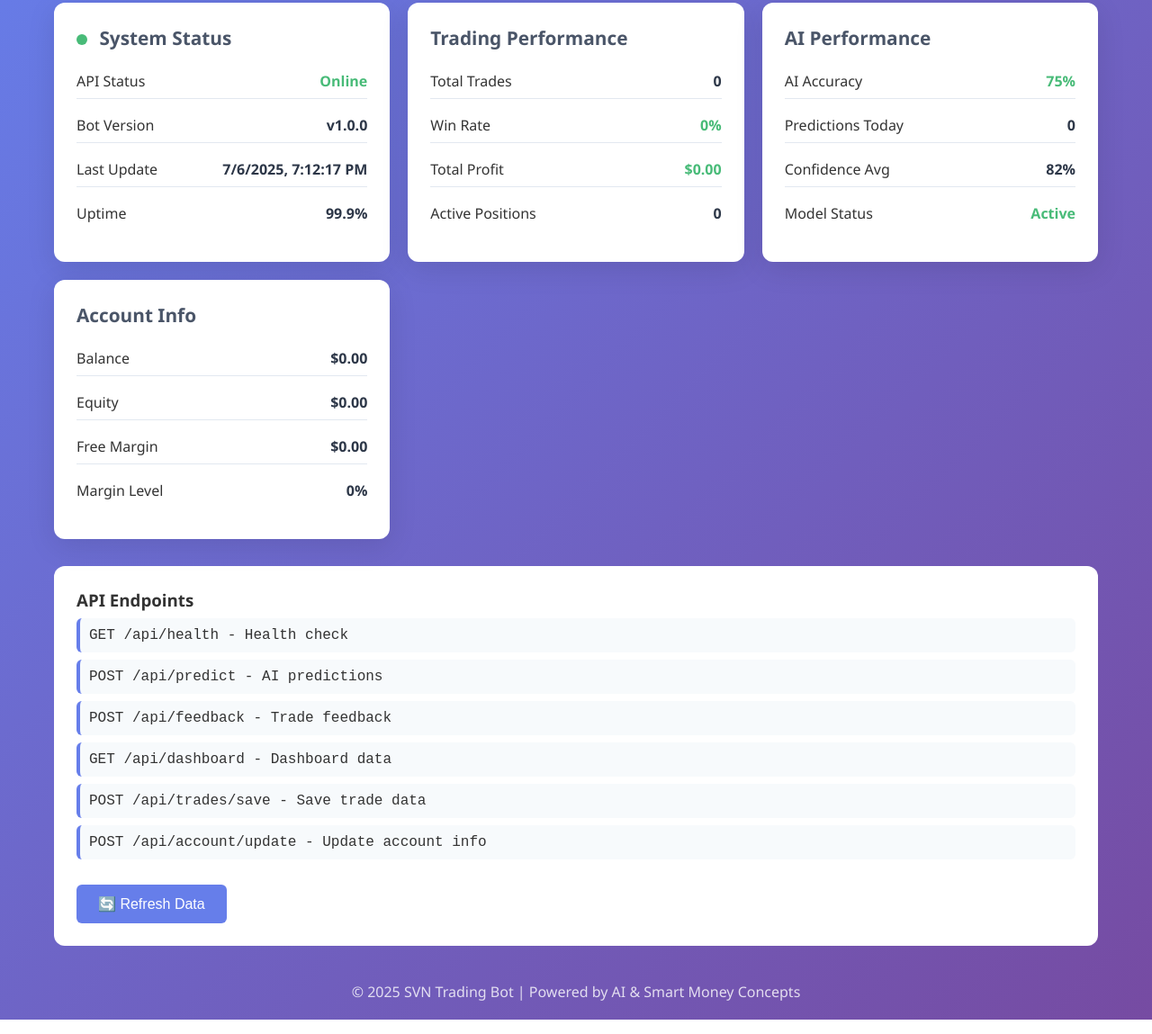
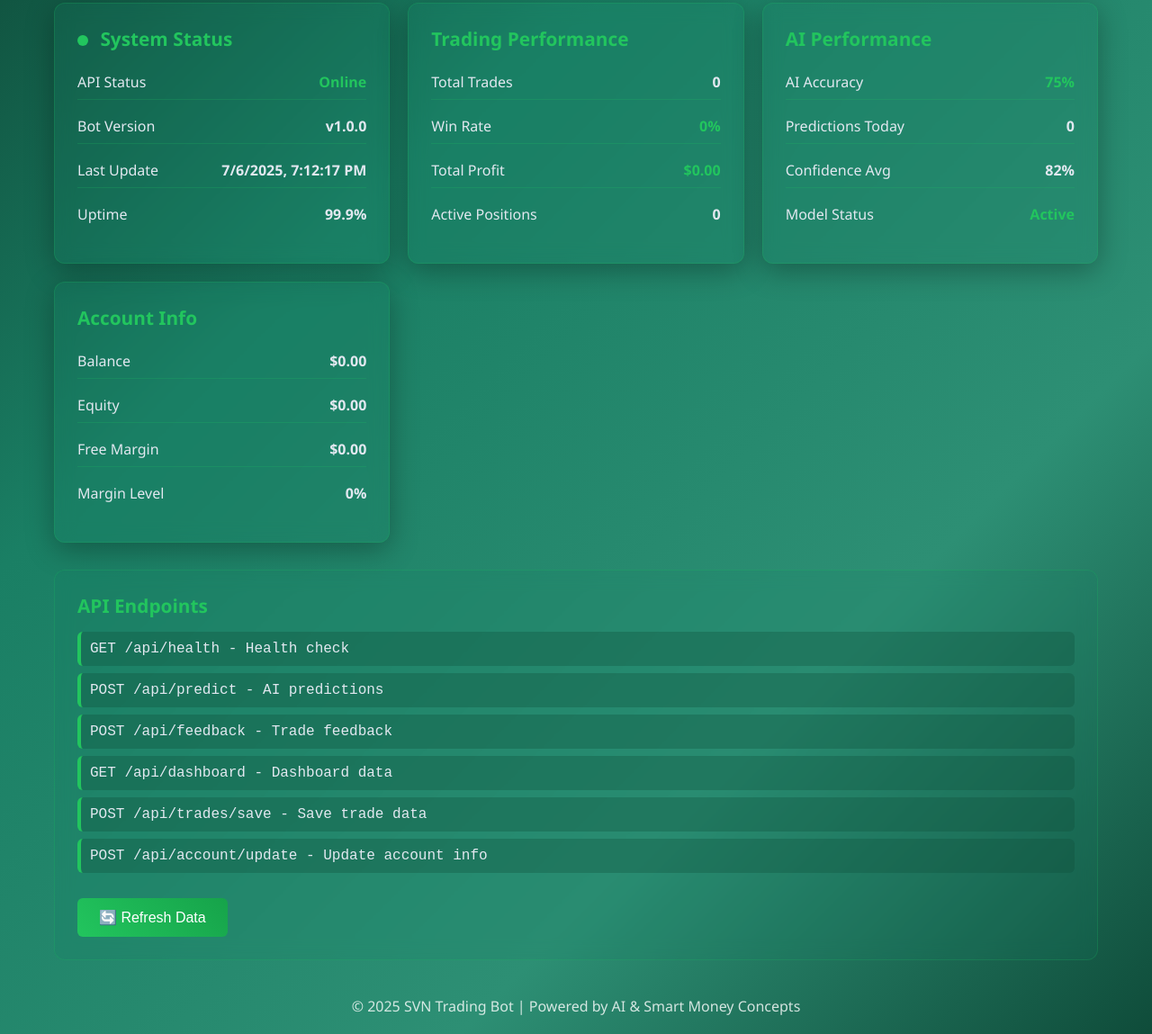
Before and after one commit to 21DP4RKaln/curly-sniffle, a website: page static/dashboard.html in a window 1280 px wide. Shown: the part 139-1288 px from the top of the page at 90% size. Drawn offline with Linux system fonts and the light colour scheme; no server answers.

Commit message:
design upd

```diff
--- a/static/dashboard.html
+++ b/static/dashboard.html
@@ -10,12 +10,11 @@
             padding: 0;
             box-sizing: border-box;
         }
-
           body {
             font-family: 'Segoe UI', Tahoma, Geneva, Verdana, sans-serif;
-            background: linear-gradient(135deg, #667eea 0%, #764ba2 100%);
+            background: linear-gradient(135deg, #0f4c3a 0%, #1a7f64 30%, #2d8f74 70%, #0f4c3a 100%);
             min-height: 100vh;
-            color: #333;
+            color: #e2e8f0;
         }
 
         .container {
@@ -46,21 +45,21 @@
             gap: 20px;
             margin-bottom: 30px;
         }
-
           .card {
-            background: white;
+            background: rgba(26, 127, 100, 0.15);
+            backdrop-filter: blur(10px);
+            border: 1px solid rgba(34, 197, 94, 0.2);
             border-radius: 12px;
             padding: 25px;
-            box-shadow: 0 8px 32px rgba(0,0,0,0.1);
-            transition: transform 0.3s ease;
+            box-shadow: 0 8px 32px rgba(0,0,0,0.3);
+            transition: transform 0.3s ease, box-shadow 0.3s ease;
         }
-
           .card:hover {
             transform: translateY(-5px);
+            box-shadow: 0 12px 40px rgba(34, 197, 94, 0.2);
         }
-
           .card h3 {
-            color: #4a5568;
+            color: #22c55e;
             margin-bottom: 15px;
             font-size: 1.3em;
         }
@@ -72,44 +71,46 @@
             border-radius: 50%;
             margin-right: 8px;
         }
-
-        .status-active { background: #48bb78; }
-        .status-inactive { background: #f56565; }
-
+          .status-active { background: #22c55e; }
+        .status-inactive { background: #ef4444; }
           .metric {
             display: flex;
             justify-content: space-between;
             margin-bottom: 10px;
             padding: 8px 0;
-            border-bottom: 1px solid #e2e8f0;
+            border-bottom: 1px solid rgba(34, 197, 94, 0.2);
         }
 
         .metric:last-child {
             border-bottom: none;
         }
-
           .metric-value {
             font-weight: bold;
-            color: #2d3748;
+            color: #e2e8f0;
         }
-
-        .positive { color: #48bb78; }
-        .negative { color: #f56565; }
-
-        .api-endpoints {
-            background: white;
+          .positive { color: #22c55e; }
+        .negative { color: #ef4444; }        .api-endpoints {
+            background: rgba(26, 127, 100, 0.15);
+            backdrop-filter: blur(10px);
+            border: 1px solid rgba(34, 197, 94, 0.2);
             border-radius: 12px;
             padding: 25px;
             margin-top: 20px;
         }
 
+        .api-endpoints h3 {
+            color: #22c55e;
+            margin-bottom: 15px;
+            font-size: 1.3em;
+        }
           .endpoint {
             font-family: 'Courier New', monospace;
-            background: #f7fafc;
+            background: rgba(15, 76, 58, 0.3);
+            color: #e2e8f0;
             padding: 10px;
             margin: 8px 0;
             border-radius: 6px;
-            border-left: 4px solid #667eea;
+            border-left: 4px solid #22c55e;
         }
 
         .footer {
@@ -118,9 +119,8 @@
             color: white;
             opacity: 0.8;
         }
-
           .refresh-btn {
-            background: #667eea;
+            background: linear-gradient(45deg, #22c55e, #16a34a);
             color: white;
             border: none;
             padding: 12px 24px;
@@ -128,10 +128,13 @@
             cursor: pointer;
             font-size: 1em;
             margin-top: 20px;
+            transition: all 0.3s ease;
         }
 
         .refresh-btn:hover {
-            background: #5a67d8;
+            background: linear-gradient(45deg, #16a34a, #15803d);
+            transform: translateY(-2px);
+            box-shadow: 0 4px 12px rgba(34, 197, 94, 0.3);
         }
     </style>
 </head>
```
Also changed, not shown: 1 other file. Lines whose indentation alone changed are shown as unchanged.
